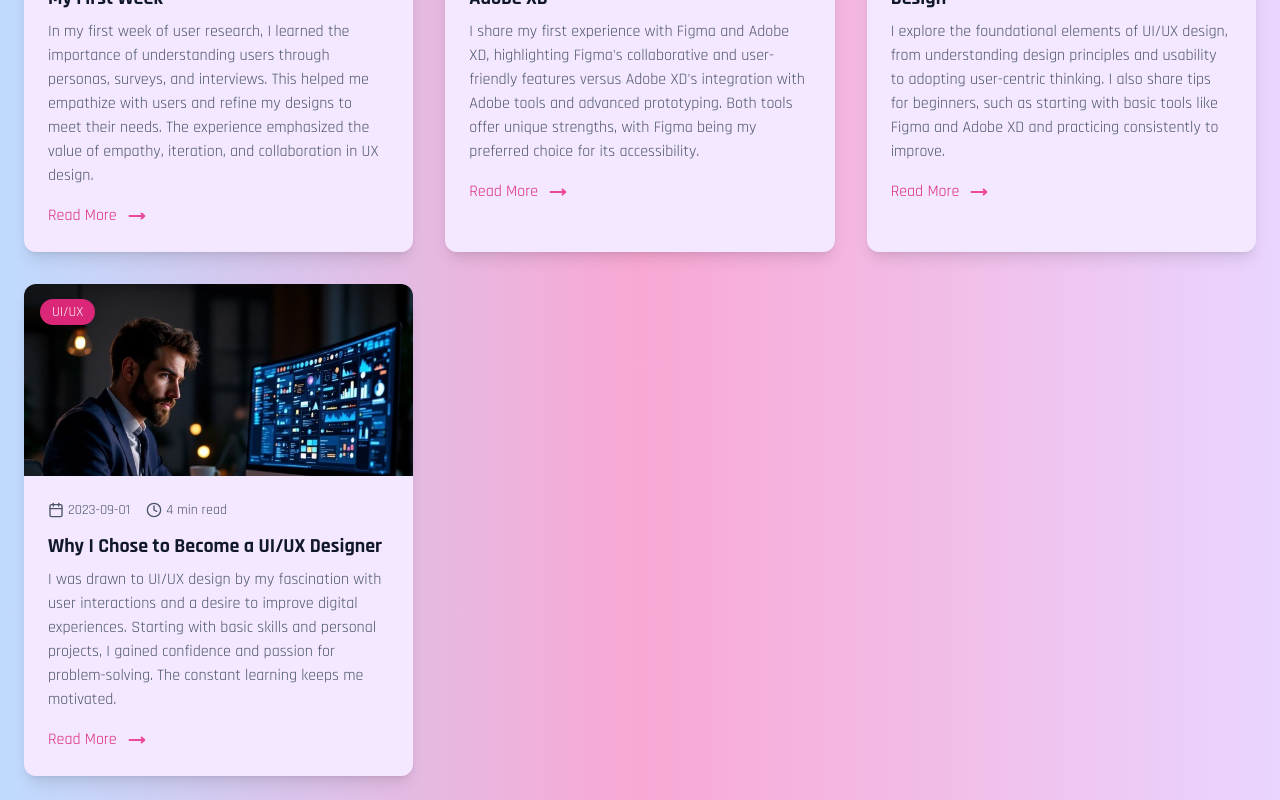
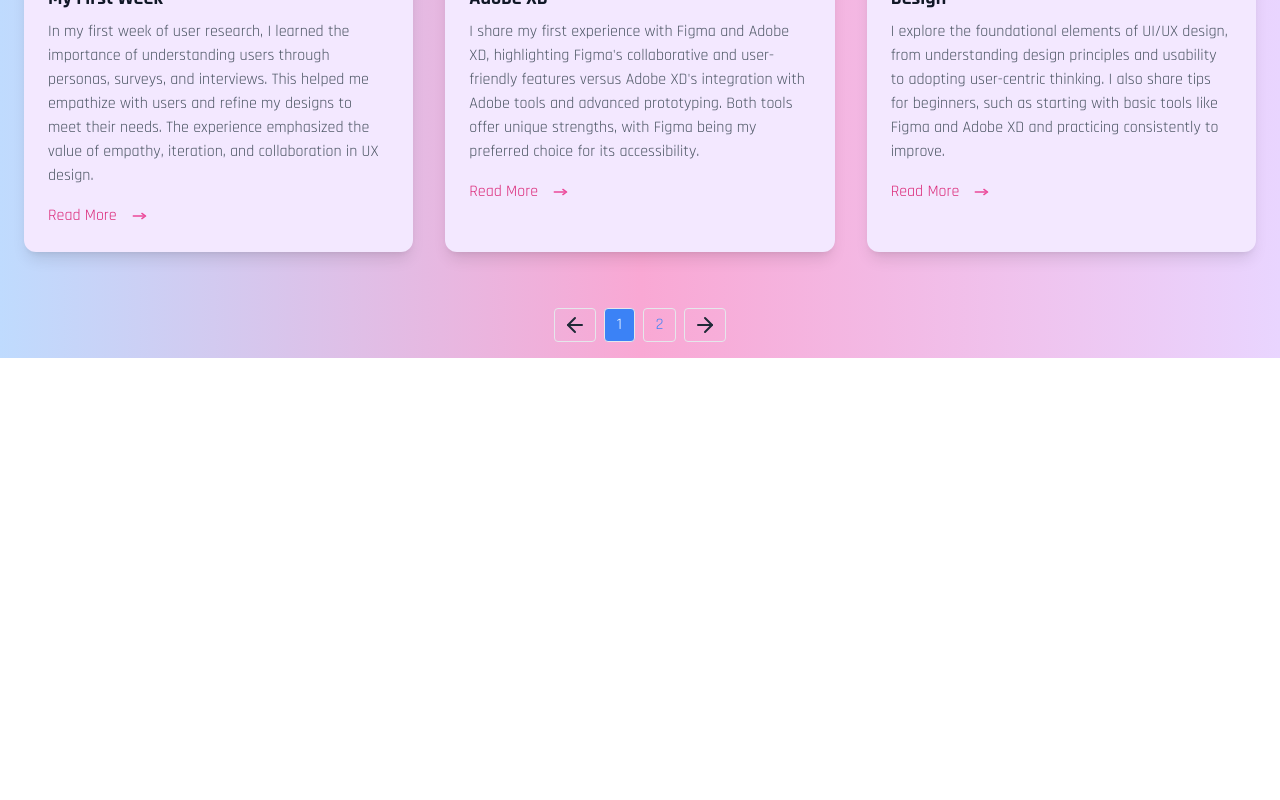
Before and after one commit to sudipkc3/My_Portfolio_React-2, a React (Vite) app: page /blog in a window 1280 px wide. Shown: the part 1672-2472 px from the top of the page. After the commit the page ends 2030 px from the top, so only its background shows below. Built offline with nearby package versions, Linux system fonts and the light colour scheme; what remarkable would draw is missing.

Commit message:
Added Pagination Navigation for Blog page

```diff
--- /dev/null
+++ b/src/components/shared/Pagination.tsx
@@ -0,0 +1,56 @@
+import React from "react";
+import { ArrowLeft, ArrowRight } from "lucide-react";
+
+interface PaginationProps {
+  currentPage: number;
+  totalPages: number;
+  onPageChange: (page: number) => void;
+}
+
+const Pagination: React.FC<PaginationProps> = ({ currentPage, totalPages, onPageChange }) => {
+  const pageNumbers = Array.from({ length: totalPages }, (_, i) => i + 1);
+
+  const handlePageChange = (page: number) => {
+    onPageChange(page);
+    window.scrollTo({ top: 0, behavior: 'smooth' });
+  };
+
+  return (
+    <div className="flex items-center space-x-2">
+      {/* Previous Button */}
+      <button
+        onClick={() => handlePageChange(currentPage - 1)}
+        disabled={currentPage === 1}
+        className={`px-2 py-1 border rounded ${currentPage === 1 ? "text-gray-400 dark:text-gray-600" : "text-blue-500 dark:text-blue-300 hover:bg-gray-200 dark:hover:bg-gray-700"}`}
+      >
+        <ArrowLeft className="text-gray-800 dark:text-gray-200" />
+      </button>
+
+      {/* Page Numbers */}
+      {pageNumbers.map((number) => (
+        <button
+          key={number}
+          onClick={() => handlePageChange(number)}
+          className={`px-3 py-1 border rounded ${
+            currentPage === number
+              ? "bg-blue-500 text-white dark:bg-blue-700"
+              : "text-blue-500 dark:text-blue-300 hover:bg-gray-200 dark:hover:bg-gray-700"
+          }`}
+        >
+          {number}
+        </button>
+      ))}
+
+      {/* Next Button */}
+      <button
+        onClick={() => handlePageChange(currentPage + 1)}
+        disabled={currentPage === totalPages}
+        className={`px-2 py-1 border rounded ${currentPage === totalPages ? "text-gray-400 dark:text-gray-600" : "text-blue-500 dark:text-blue-300 hover:bg-gray-200 dark:hover:bg-gray-700"}`}
+      >
+        <ArrowRight className="text-gray-800 dark:text-gray-200" />
+      </button>
+    </div>
+  );
+};
+
+export default Pagination;
--- a/src/pages/Blog.tsx
+++ b/src/pages/Blog.tsx
@@ -5,6 +5,7 @@ import AnimatedText from '../components/shared/AnimatedText';
 import BlogCard from '../components/Blog/BlogCard';
 import LottieIcon from '../components/shared/LottieIcon';
 import backgroundAnimation from '../components/shared/Animation JSON/Background 01.json';
+import Pagination from '../components/shared/Pagination';
 
 interface BlogPost {
   id: string;
@@ -20,6 +21,18 @@ interface BlogPost {
 
 export default function Blog() {
   const [posts, setPosts] = useState<BlogPost[]>([]);
+  const [currentPage, setCurrentPage] = useState(1);
+  const postsPerPage = 9;
+  const totalPages = Math.ceil(posts.length / postsPerPage);
+
+  const handlePageChange = (page: number) => {
+    setCurrentPage(page);
+  };
+
+  const currentPosts = posts.slice(
+    (currentPage - 1) * postsPerPage,
+    currentPage * postsPerPage
+  );
 
   useEffect(() => {
     const loadPosts = async () => {
@@ -75,11 +88,18 @@ export default function Blog() {
         </motion.div>
 
         <div className="grid grid-cols-1 md:grid-cols-2 lg:grid-cols-3 gap-8">
-          {posts.map((post, index) => (
+          {currentPosts.map((post, index) => (
             <BlogCard key={post.id} {...post} index={index} />
           ))}
         </div>
       </motion.div>
+      <div className="flex justify-center mt-8 pb-4">
+        <Pagination
+          currentPage={currentPage}
+          totalPages={totalPages}
+          onPageChange={handlePageChange}
+        />
+      </div>
     </div>
   );
 }
```
